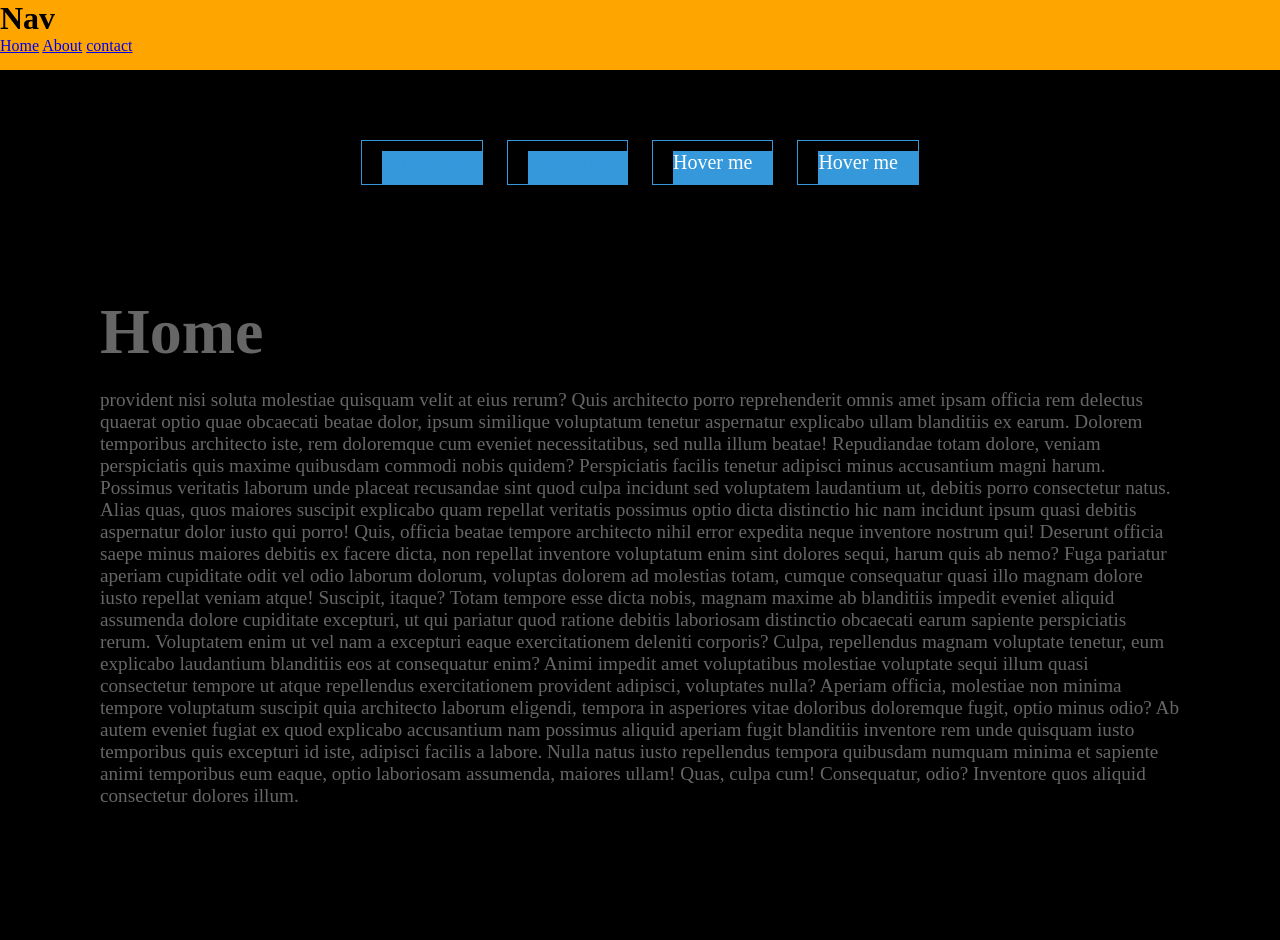
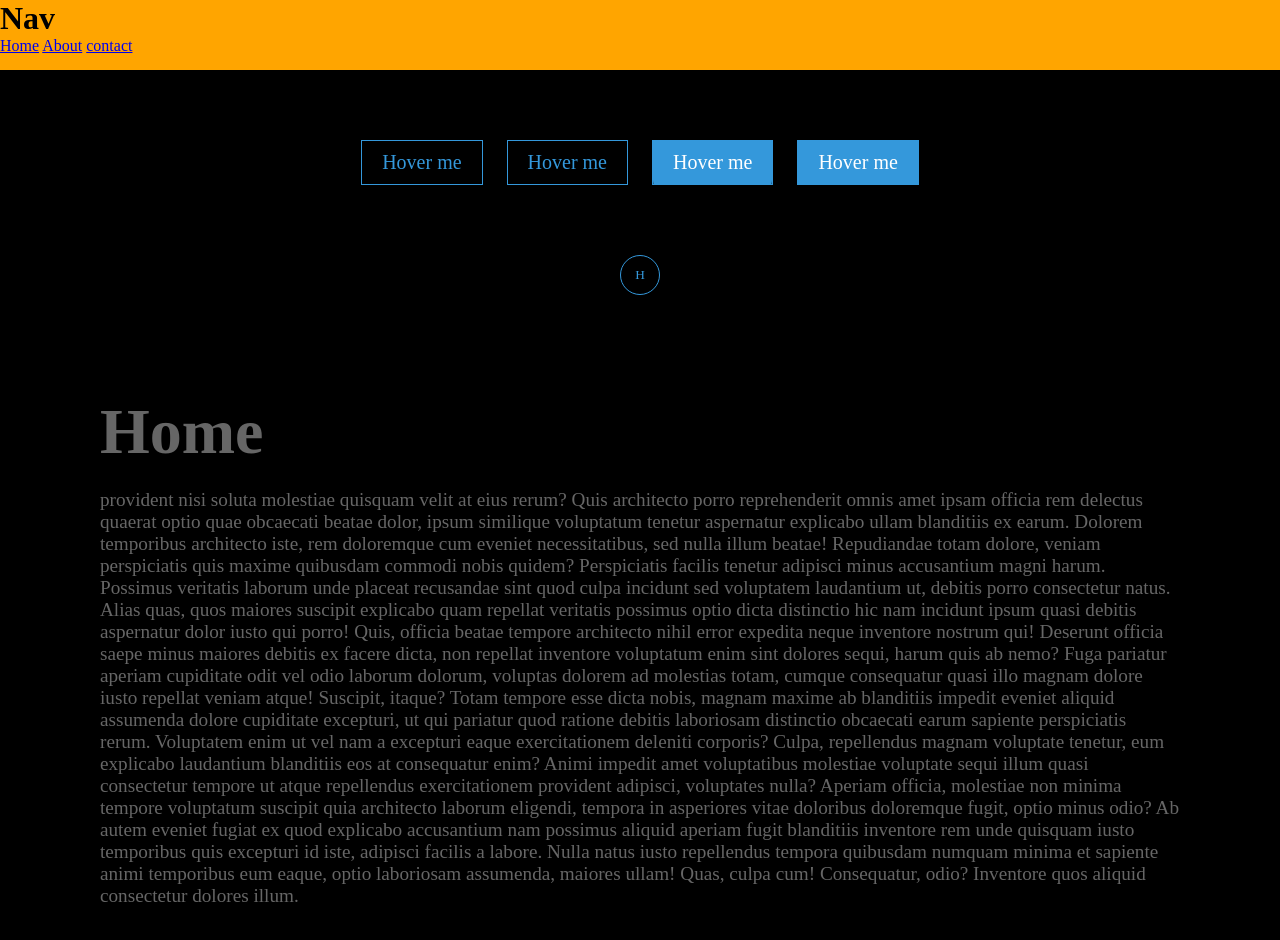
Before and after one commit to rahuldeshm/csslearning, a plain HTML site: page index.html in a window 1280 px wide. Shown: the top 940 px of the page. Drawn offline with Linux system fonts and the light colour scheme.

Commit message:
button animations using css and the pseudo before element

```diff
--- a/index.html
+++ b/index.html
@@ -19,6 +19,12 @@
       <button class="btn btn2">Hover me</button>
       <button class="btn btn3">Hover me</button>
       <button class="btn btn4">Hover me</button>
+    </div>
+    <div class="container">
+      <button class="circular">H</button>
+      <!-- <button class="btn ">Hover me</button>
+      <button class="btn btn3">Hover me</button>
+      <button class="btn btn4">Hover me</button> -->
     </div>
     <section id="Home">
       <h1>Home</h1>
--- a/style.css
+++ b/style.css
@@ -1,3 +1,4 @@
+/******MAIN*****/
 * {
   margin: 0;
   padding: 0;
@@ -18,6 +19,8 @@ header {
   text-align: center;
   margin-top: 60px;
 }
+
+/********* TUTORIAL BUTTONS ******/
 .btn {
   border: 1px solid #3498db;
   background: none;
@@ -50,13 +53,38 @@ header {
 .btn::before {
   content: "";
   position: absolute;
-  /* left: 0; */
-  /* top: 0; */
+  left: 0;
   width: 100%;
-  height: 100%;
+  height: 0;
   background: #3498db;
   z-index: -1;
+  transition: 0.8s;
 }
+.btn3::before,
+.btn4::before {
+  height: 180%;
+}
+
+.btn1::before,
+.btn3::before {
+  top: 0;
+  border-radius: 0 0 50% 50%;
+}
+.btn2::before,
+.btn4::before {
+  top: 0;
+}
+
+.btn1:hover::before,
+.btn2:hover::before {
+  height: 180%;
+}
+.btn3:hover::before,
+.btn4:hover::before {
+  height: 0%;
+}
+
+/********SECTIONS SCROLLES ********/
 
 section {
   width: 100%;
@@ -76,7 +104,7 @@ section p {
   overflow-y: scroll;
   overflow-x: hidden;
 }
-
+/*****CUSTOM SCROLLBAR*****/
 ::-webkit-scrollbar {
   width: 12px;
 }
@@ -98,7 +126,39 @@ section p {
 ::-webkit-scrollbar-thumb:hover {
   background: red;
 }
-#home,
-#about,
-#contact {
+/********CIRCULAR BUTTON*******/
+.circular {
+  font-family: "montserr";
+  border: 1px solid #3498db;
+  border-radius: 50%;
+  background: none;
+  height: 40px;
+  width: 40px;
+  cursor: pointer;
+  transition: 0.8px;
+  position: relative;
+  overflow: hidden;
+  color: #3498db;
+  transition: 1s;
 }
+.circular:hover {
+  color: white;
+}
+.circular::before {
+  content: "";
+  position: absolute;
+  height: 0%;
+  width: 00%;
+  top: 20px;
+  left: 20px;
+  border-radius: 50%;
+  background: #3498db;
+  transition: 0.3s;
+  z-index: -1;
+}
+.circular:hover::before {
+  top: 0px;
+  left: 0px;
+  height: 100%;
+  width: 100%;
+}
```
